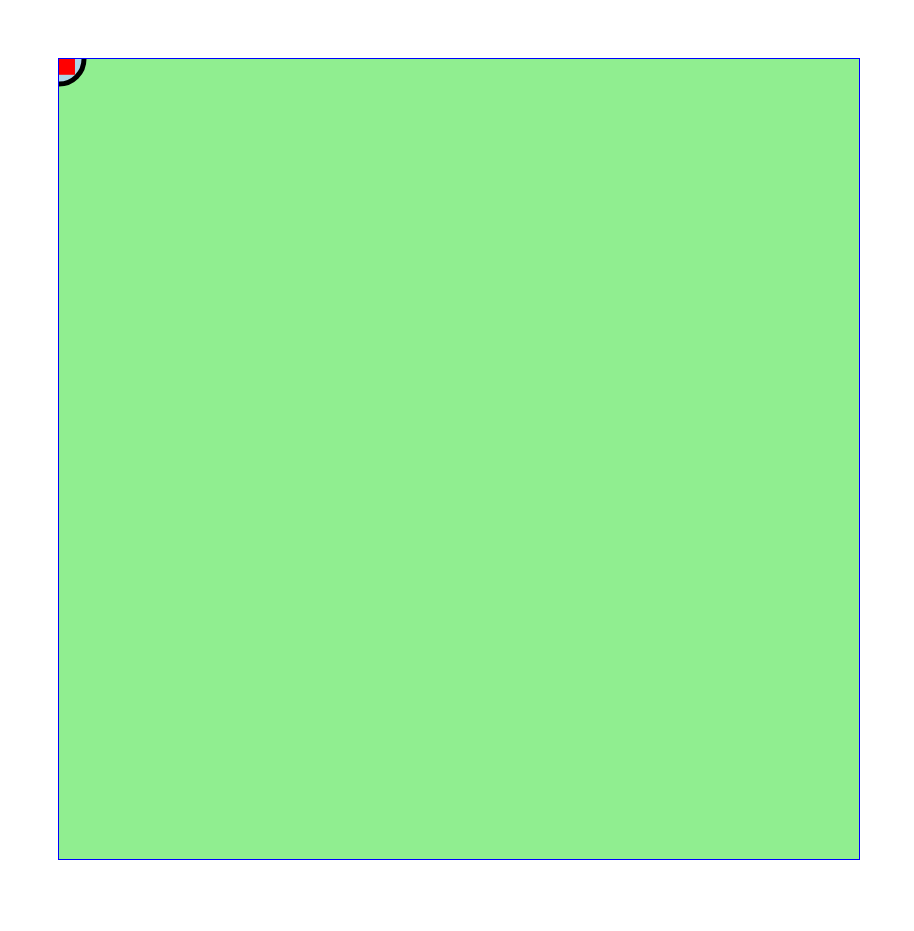
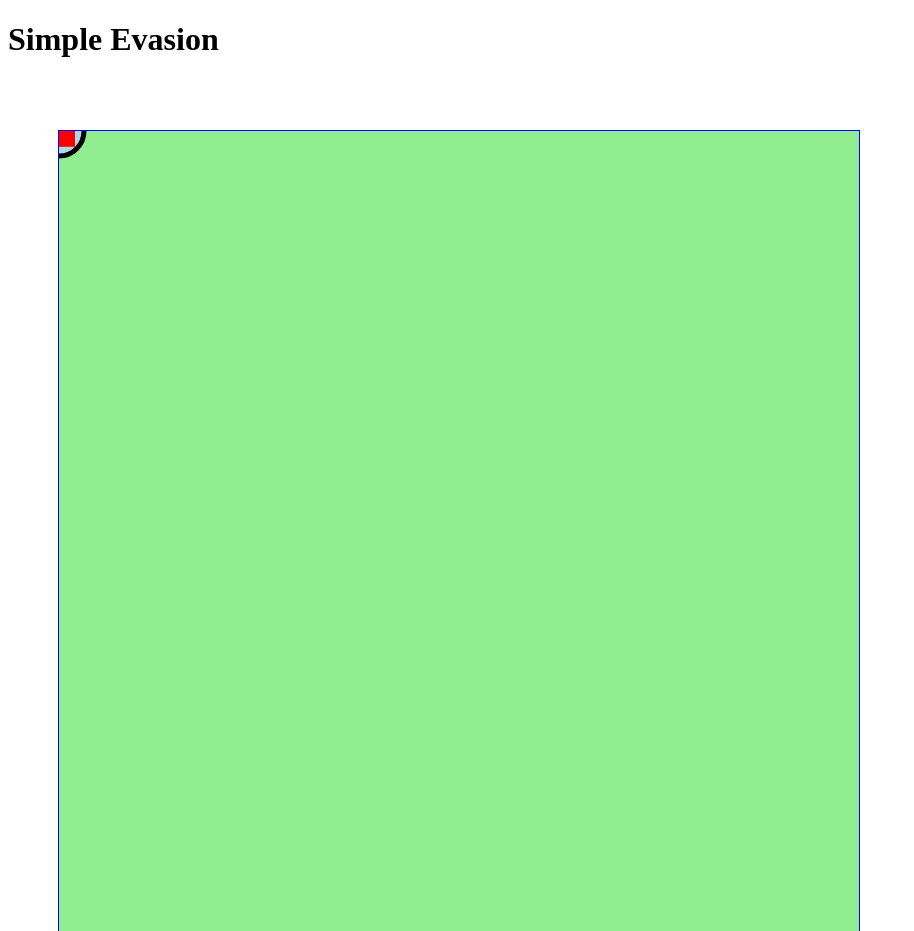
Before and after one commit to jmaiocco/CMSI-185-Chaser, a plain HTML site: page index.html in a window 1280 px wide. Shown: the top 931 px of the page, without its empty margins (0-914 px from the left). Drawn offline with Linux system fonts and the light colour scheme.

Commit message:
Add a heading element with game name

```diff
--- a/index.html
+++ b/index.html
@@ -5,6 +5,7 @@
     <link rel="stylesheet" href="chaser.css">
   </head>
   <body>
+    <h1>Simple Evasion</h1>
     <canvas width="800" height="800"></canvas>
     <script src="chaser.js"></script>
   </body>
```
